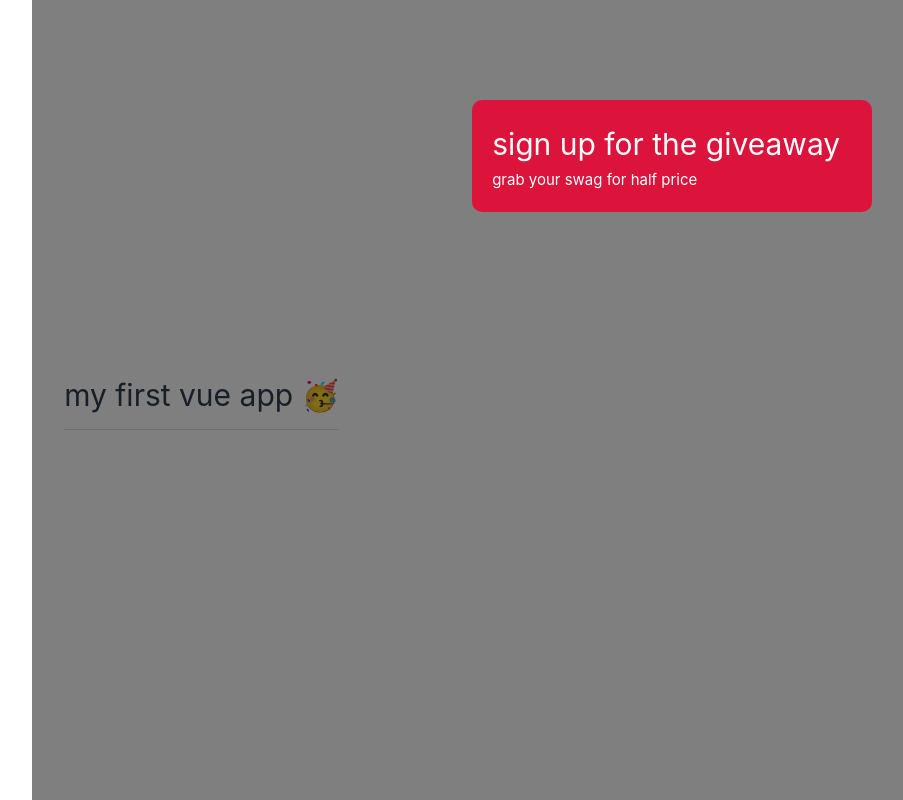
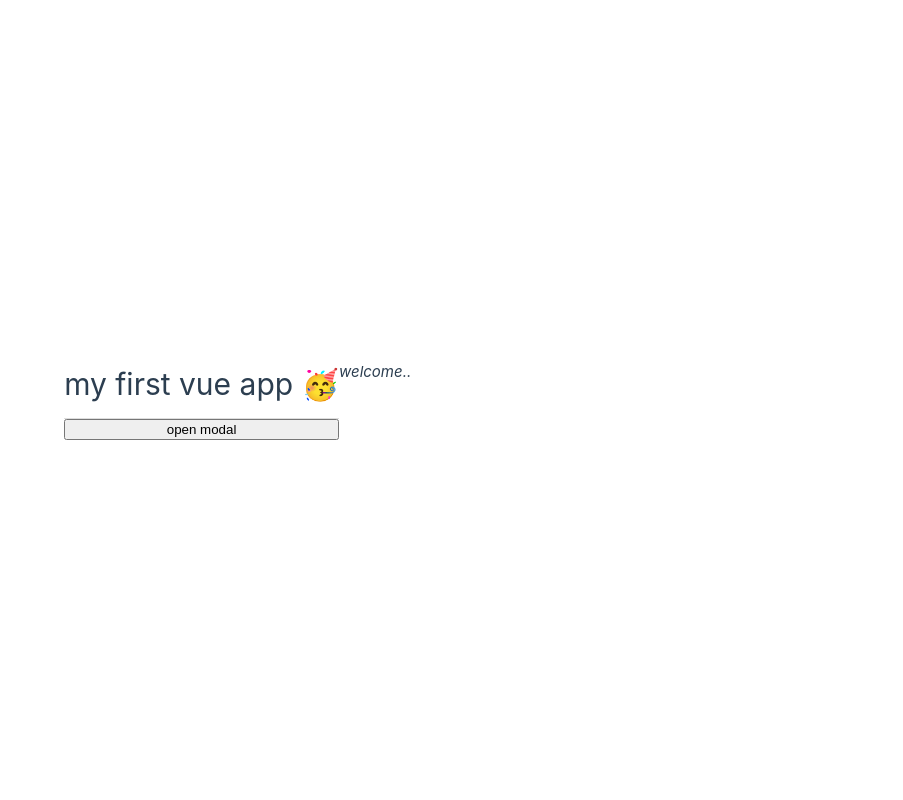
Before and after one commit to stopdaydreaming/vue3-super-engine, a Vue app: page / in a window 1280 px wide. Shown: the whole page, without its empty margins (301-1204 px from the left). Built offline with nearby package versions, Linux system fonts and the light colour scheme.

Commit message:
emitting custom events

```diff
--- a/src/App.vue
+++ b/src/App.vue
@@ -1,7 +1,11 @@
 
 <template>
   <h1>{{ title }}</h1>
-  <Modal :header="header" :text="text" theme="sale"/>
+  <p>welcome..</p>
+  <div v-if="showModal">
+  <Modal :header="header" :text="text" theme="sale" @close="toggleModal"/>
+</div>
+  <button @click="toggleModal">open modal</button>
 </template>
 
 <script>
@@ -16,13 +20,17 @@
     return {
       title: 'my first vue app 🥳',
       header: 'sign up for the giveaway',
-      text: 'grab your swag for half price'
+      text: 'grab your swag for half price',
+      showModal: false
     }
   },
   methods: {
     handleClick(){
       this.$refs.name.classList.add('active')
       this.$refs.name.focus()
+    },
+    toggleModal(){
+      this.showModal = !this.showModal
     }
   }
 }
--- a/src/components/Modal.vue
+++ b/src/components/Modal.vue
@@ -1,5 +1,5 @@
 <template>
-    <div class="backdrop">
+    <div class="backdrop" @click="closeModal">
         <div class="modal" :class="{ sale: theme === 'sale' }">
             <h1>{{ header }}</h1>
             <p>{{ text }}</p>
@@ -10,6 +10,11 @@
 <script>
     export default {
         props: ['header', 'text', 'theme'],
+        methods: {
+            closeModal(){
+                this.$emit('close')
+            }
+        }
     }
 </script>
 
```
